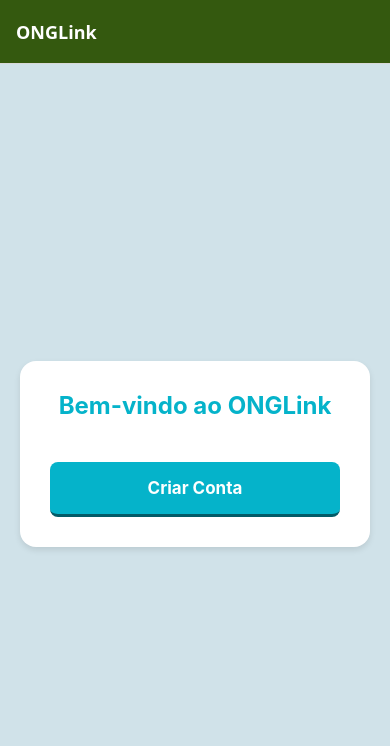
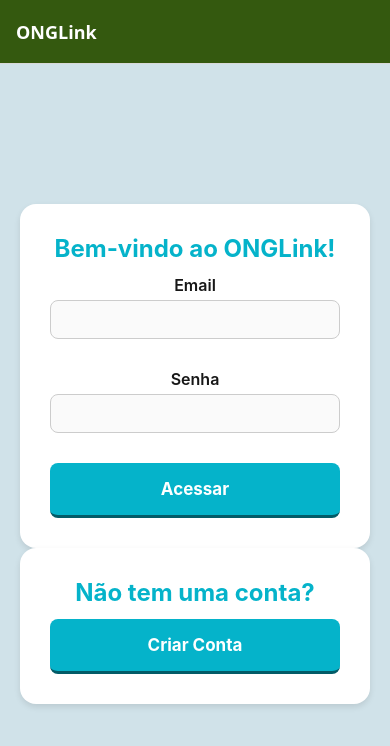
Before and after one commit to Onglink/Onglink_frontend_mobile, a React Native app: screen /Home in a window 390 px wide. Shown: the top 746 px of the page. Built offline with nearby package versions, Linux system fonts and the light colour scheme.

Commit message:
Frontend da tela inicial com login

```diff
--- a/src/screens/Home.tsx
+++ b/src/screens/Home.tsx
@@ -1,5 +1,5 @@
 import React from 'react';
-import { StyleSheet, Text, View, TouchableOpacity, useWindowDimensions } from 'react-native';
+import { StyleSheet, Text, TextInput, View, TouchableOpacity, useWindowDimensions } from 'react-native';
 import { NativeStackScreenProps } from '@react-navigation/native-stack';
 import { RootStackParamList } from '../../App';
 import { colors } from '../utils/theme';
@@ -13,19 +13,40 @@ export default function Home({ navigation }: Props) {
   return (
     <View style={styles.container}>
       <View style={[styles.card, isTablet && { maxWidth: 600, width: '100%' }]}>
-        <Text style={styles.title}>Bem-vindo ao ONGLink</Text>
-        <Text style={styles.subtitle}>
+        <Text style={styles.title}>Bem-vindo ao ONGLink!</Text>
 
-        </Text>
+        <Text style={styles.label}> Email </Text>
+        <TextInput
+          style={[styles.input]}
+        />
+
+        <Text style={styles.label}> Senha </Text>
+        <TextInput
+          style={[styles.input]}
+        />
 
         <TouchableOpacity
-          style={styles.button}
-          activeOpacity={0.85}
-          onPress={() => navigation.navigate('Cadastro')}
-        >
+            style={styles.button}
+            activeOpacity={0.85}
+            // onPress={() => navigation.navigate('Feed')}
+          >
+          <Text style={styles.buttonText}>Acessar</Text>
+        </TouchableOpacity>
+
+      </View>
+
+      <View style={[styles.card, isTablet && { maxWidth: 600, width: '100%', marginTop: 30 }]}>
+
+        <Text style={styles.title}>Não tem uma conta?</Text>
+        <TouchableOpacity
+            style={styles.button}
+            activeOpacity={0.85}
+            onPress={() => navigation.navigate('Cadastro')}
+          >
           <Text style={styles.buttonText}>Criar Conta</Text>
         </TouchableOpacity>
       </View>
+
     </View>
   );
 }
@@ -58,11 +79,13 @@ const styles = StyleSheet.create({
     textAlign: 'center',
   },
   subtitle: {
-    fontSize: 15,
-    color: colors.textSecondary,
+    fontSize: 22,
+    color: colors.primaryDark,
+    fontWeight: 'bold',
     textAlign: 'center',
     lineHeight: 22,
-    marginBottom: 30,
+    marginTop: 20,
+    marginBottom: 20,
   },
   button: {
     backgroundColor: colors.primary,
@@ -78,4 +101,22 @@ const styles = StyleSheet.create({
     fontSize: 17,
     fontWeight: 'bold',
   },
+  input :{
+    borderWidth: 1,
+    borderColor: colors.inputBorder,
+    borderRadius: 8,
+    paddingHorizontal: 12,
+    paddingVertical: 10,
+    fontSize: 14,
+    color: colors.textPrimary,
+    backgroundColor: colors.inputBackground,
+    width: '100%',
+    marginBottom: 30,
+    },
+  label: {
+    fontSize: 16,
+    fontWeight: '600',
+    color: colors.textPrimary,
+    marginBottom: 5,
+  },
 });
```
